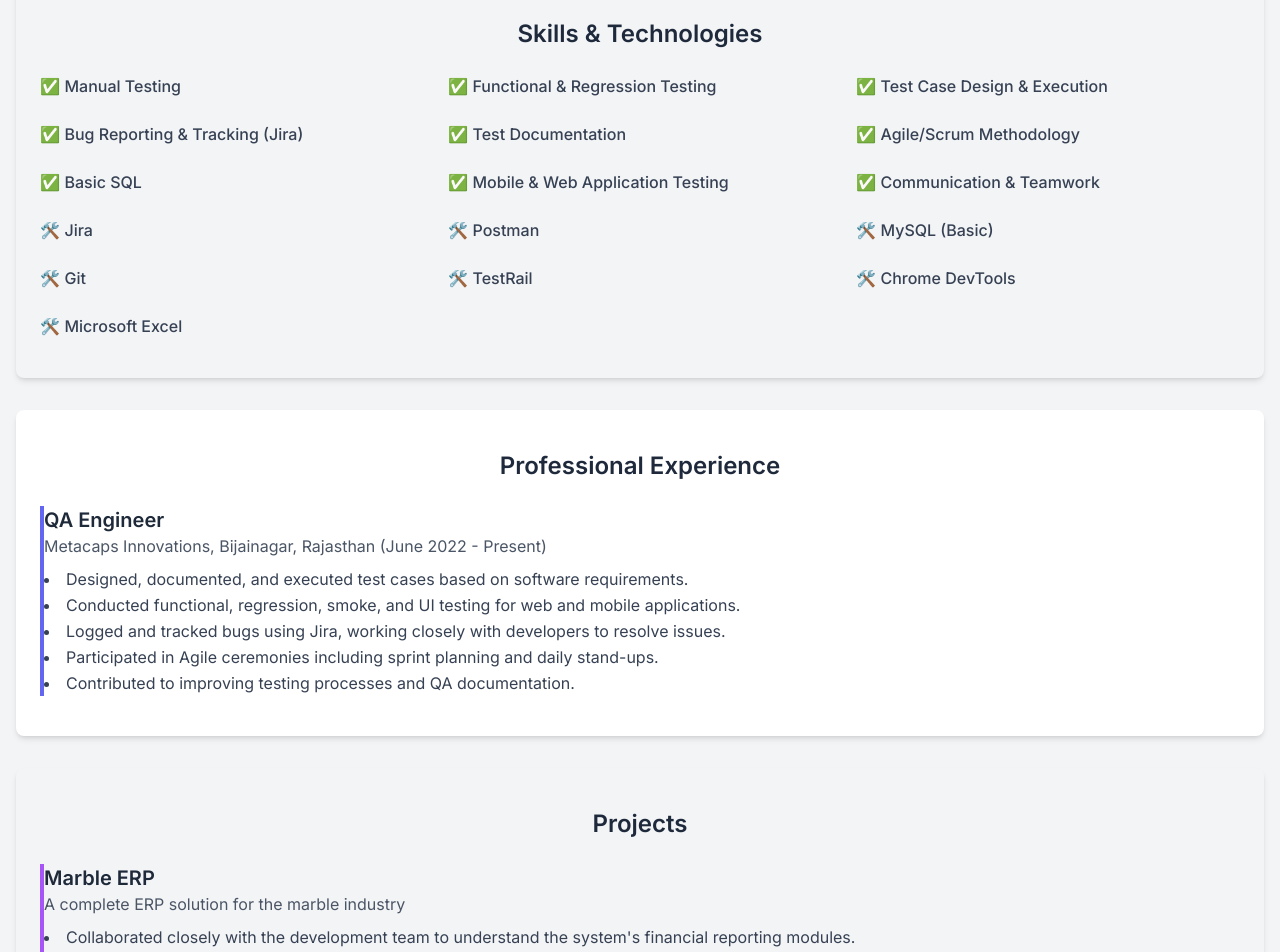
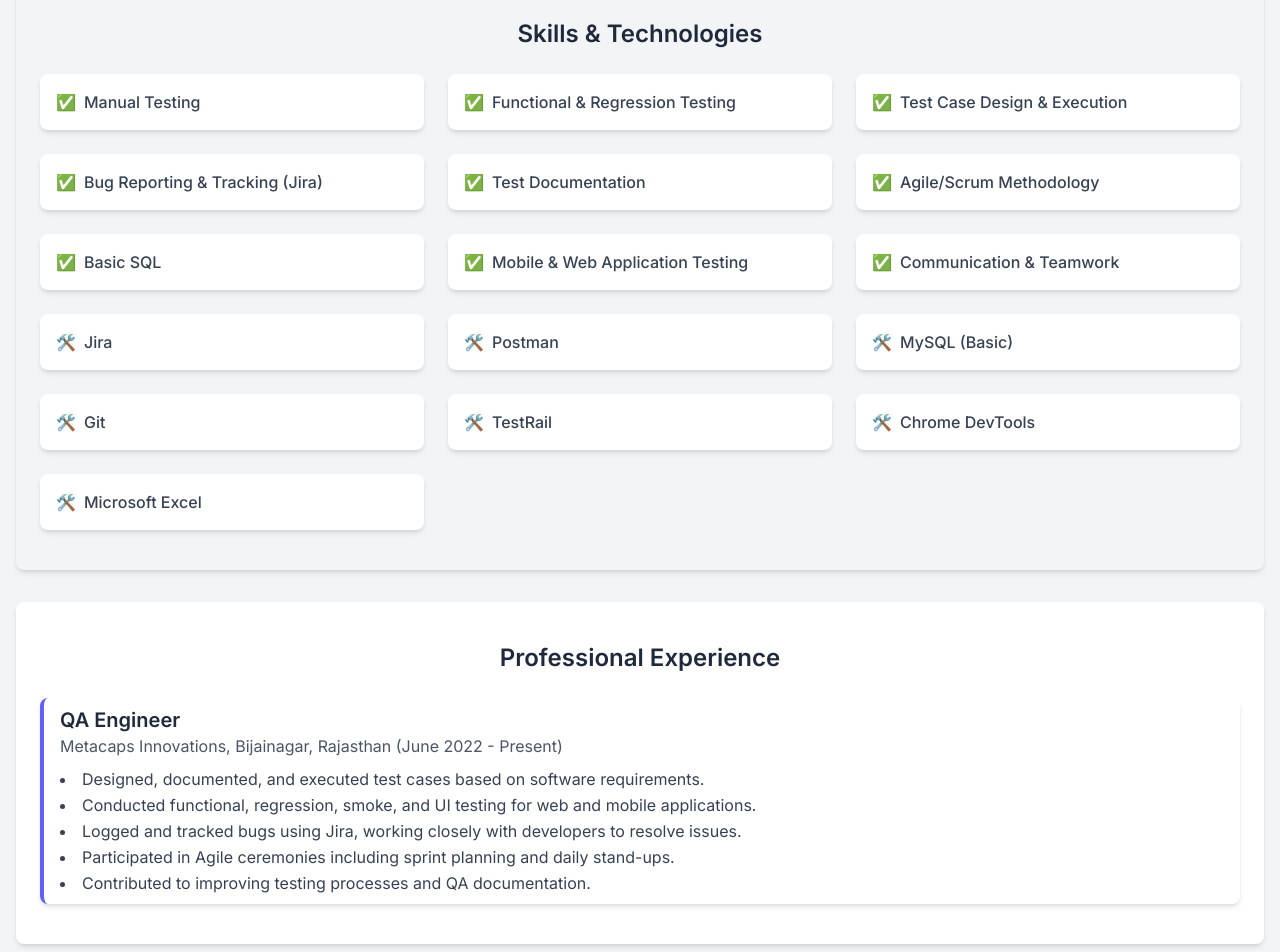
Before and after one commit to en-priya-arya/portfolio, a plain HTML site: page index.html in a window 1280 px wide. Shown: the part 660-1612 px from the top of the page. Drawn offline with nearby package versions, Linux system fonts and the light colour scheme.

Commit message:
Update index.html

```diff
--- a/index.html
+++ b/index.html
@@ -10,57 +10,27 @@
         body {
             font-family: 'Inter', sans-serif;
             scroll-behavior: smooth;
-            background-color: #f3f4f6; /* Tailwind's gray-100 */
         }
         .nav-link {
             transition: color 0.3s ease, transform 0.3s ease;
-            color: #4b5563; /* Tailwind's gray-600 */
         }
         .nav-link:hover {
-            color: #8b5cf6; /* Tailwind's purple-500 */
+            color: #8b5cf6;
             transform: translateY(-2px);
         }
         .active-nav-link {
-            color: #8b5cf6; /* Tailwind's purple-500 */
+            color: #8b5cf6;
             font-weight: 600;
         }
         header {
-            background-image: linear-gradient(to right, #6d28d9, #9333ea); /* Tailwind's gradient from purple-500 to violet-500 */
+            background-image: linear-gradient(to right, #6d28d9, #9333ea);
         }
         .section-title {
-            color: #1e293b; /* Tailwind's gray-900 */
+            color: #1e293b;
         }
         .section-bg {
              background-color: white;
         }
-
-        .card {
-            background-color: white;
-            border-radius: 0.5rem; /* Tailwind's rounded-md */
-            box-shadow: 0 1px 3px rgba(0,0,0,0.1); /* Tailwind's shadow-sm approximation */
-            padding: 2rem;
-            transition: transform 0.2s ease, box-shadow 0.2s ease;
-        }
-        .card:hover {
-            transform: translateY(-4px);
-            box-shadow: 0 4px 6px rgba(0,0,0,0.1); /* Tailwind's shadow-md approximation */
-        }
-
-        .project-card {
-            @apply card;
-            border-left-width: 4px;
-            border-left-color: #a855f7; /* Tailwind's purple-400 */
-        }
-        .experience-card{
-           @apply card;
-           border-left-width: 4px;
-           border-left-color: #6366f1;
-        }
-
-        .skill-item {
-            @apply bg-white rounded-lg p-4 shadow-md flex items-center gap-2;
-        }
-
     </style>
 </head>
 <body class="bg-gray-100">
@@ -96,52 +66,52 @@
         <section id="skills" class="bg-gray-100 py-10 rounded-lg shadow-md mt-8 px-6">
             <h2 class="section-title text-2xl font-semibold mb-6 text-center">Skills & Technologies</h2>
             <div class="grid grid-cols-1 sm:grid-cols-2 md:grid-cols-3 gap-6">
-                <div class="skill-item">
+                <div class="bg-white rounded-lg p-4 shadow-md flex items-center gap-2">
                     <span>✅</span> <span class="font-medium text-gray-700">Manual Testing</span>
                 </div>
-                <div class="skill-item">
+                <div class="bg-white rounded-lg p-4 shadow-md flex items-center gap-2">
                     <span>✅</span> <span class="font-medium text-gray-700">Functional & Regression Testing</span>
                 </div>
-                <div class="skill-item">
+                <div class="bg-white rounded-lg p-4 shadow-md flex items-center gap-2">
                     <span>✅</span> <span class="font-medium text-gray-700">Test Case Design & Execution</span>
                 </div>
-                <div class="skill-item">
+                <div class="bg-white rounded-lg p-4 shadow-md flex items-center gap-2">
                     <span>✅</span> <span class="font-medium text-gray-700">Bug Reporting & Tracking (Jira)</span>
                 </div>
-                <div class="skill-item">
+                <div class="bg-white rounded-lg p-4 shadow-md flex items-center gap-2">
                     <span>✅</span> <span class="font-medium text-gray-700">Test Documentation</span>
                 </div>
-                 <div class="skill-item">
+                 <div class="bg-white rounded-lg p-4 shadow-md flex items-center gap-2">
                     <span>✅</span> <span class="font-medium text-gray-700">Agile/Scrum Methodology</span>
                 </div>
-                <div class="skill-item">
+                <div class="bg-white rounded-lg p-4 shadow-md flex items-center gap-2">
                     <span>✅</span> <span class="font-medium text-gray-700">Basic SQL</span>
                 </div>
-                <div class="skill-item">
+                <div class="bg-white rounded-lg p-4 shadow-md flex items-center gap-2">
                     <span>✅</span> <span class="font-medium text-gray-700">Mobile & Web Application Testing</span>
                 </div>
-                <div class="skill-item">
+                <div class="bg-white rounded-lg p-4 shadow-md flex items-center gap-2">
                     <span>✅</span> <span class="font-medium text-gray-700">Communication & Teamwork</span>
                 </div>
-                <div class="skill-item">
+                <div class="bg-white rounded-lg p-4 shadow-md flex items-center gap-2">
                     <span>🛠️</span> <span class="font-medium text-gray-700">Jira</span>
                 </div>
-                <div class="skill-item">
+                <div class="bg-white rounded-lg p-4 shadow-md flex items-center gap-2">
                     <span>🛠️</span> <span class="font-medium text-gray-700">Postman</span>
                 </div>
-                <div class="skill-item">
+                <div class="bg-white rounded-lg p-4 shadow-md flex items-center gap-2">
                     <span>🛠️</span> <span class="font-medium text-gray-700">MySQL (Basic)</span>
                 </div>
-                <div class="skill-item">
+                <div class="bg-white rounded-lg p-4 shadow-md flex items-center gap-2">
                     <span>🛠️</span> <span class="font-medium text-gray-700">Git</span>
                 </div>
-                <div class="skill-item">
+                <div class="bg-white rounded-lg p-4 shadow-md flex items-center gap-2">
                     <span>🛠️</span> <span class="font-medium text-gray-700">TestRail</span>
                 </div>
-                <div class="skill-item">
+                <div class="bg-white rounded-lg p-4 shadow-md flex items-center gap-2">
                     <span>🛠️</span> <span class="font-medium text-gray-700">Chrome DevTools</span>
                 </div>
-                <div class="skill-item">
+                <div class="bg-white rounded-lg p-4 shadow-md flex items-center gap-2">
                     <span>🛠️</span> <span class="font-medium text-gray-700">Microsoft Excel</span>
                 </div>
             </div>
@@ -150,7 +120,7 @@
         <section id="experience" class="section-bg py-10 rounded-lg shadow-md mt-8 px-6">
             <h2 class="section-title text-2xl font-semibold mb-6 text-center">Professional Experience</h2>
             <div class="space-y-6">
-                <div class="experience-card">
+                <div class="bg-white rounded-lg shadow-md  py-2 border-l-4 border-indigo-500 pl-4 transition-transform hover:shadow-lg hover:translate-y-[-2px]">
                     <h3 class="text-xl font-semibold text-gray-800">QA Engineer</h3>
                     <p class="text-gray-600 mb-2">Metacaps Innovations, Bijainagar, Rajasthan (June 2022 - Present)</p>
                     <ul class="list-disc list-inside text-gray-700 leading-relaxed">
@@ -167,7 +137,7 @@
         <section id="projects" class="bg-gray-100 py-10 rounded-lg shadow-md mt-8 px-6">
             <h2 class="section-title text-2xl font-semibold mb-6 text-center">Projects</h2>
             <div class="space-y-6">
-                <div class="project-card">
+                <div class="bg-white rounded-lg shadow-md  py-2 border-l-4 border-purple-500 pl-4 transition-transform hover:shadow-lg hover:translate-y-[-2px]">
                     <h3 class="text-xl font-semibold text-gray-800">Marble ERP</h3>
                     <p class="text-gray-600 mb-2">A complete ERP solution for the marble industry</p>
                     <ul class="list-disc list-inside text-gray-700 leading-relaxed">
@@ -176,7 +146,7 @@
                         <li>Provided feedback to improve the usability and performance of the ERP system.</li>
                     </ul>
                 </div>
-                <div class="project-card">
+                <div class="bg-white rounded-lg shadow-md  py-2 border-l-4 border-purple-500 pl-4 transition-transform hover:shadow-lg hover:translate-y-[-2px]">
                     <h3 class="text-xl font-semibold text-gray-800">Flextion</h3>
                     <p class="text-gray-600 mb-2">AI-based application for fund comparison</p>
                     <ul class="list-disc list-inside text-gray-700 leading-relaxed">
```
